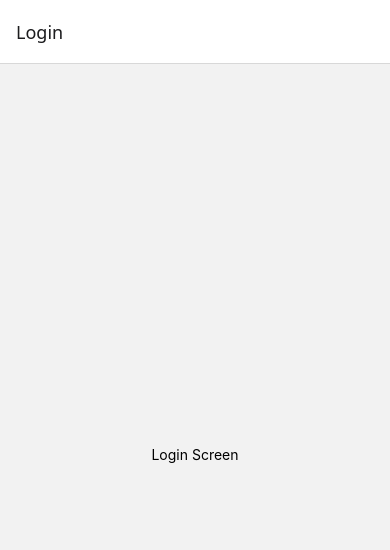
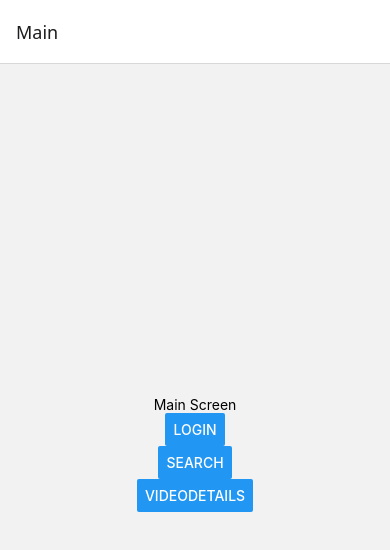
Before and after one commit to czadamm/twg-test-video-app, a React Native app: screen /Main in a window 390 px wide. Before the commit this address had no page. Shown: the top 550 px of the page. Built offline with nearby package versions, Linux system fonts and the light colour scheme.

Commit message:
TVA-5 | created empty necessary screens: Login, Main, Search, VideoDetails, Settings

```diff
--- a/App.tsx
+++ b/App.tsx
@@ -1,12 +1,18 @@
 import * as React from 'react';
 import { NavigationContainer } from '@react-navigation/native';
 import { createNativeStackNavigator } from '@react-navigation/native-stack';
-import HomeScreen from "@/src/screens/Home";
 import LoginScreen from "@/src/screens/Login";
+import MainScreen from "@/src/screens/Main";
+import SearchScreen from "@/src/screens/Search";
+import VideoDetailsScreen from "@/src/screens/VideoDetails";
+import SettingsScreen from "@/src/screens/Settings";
 
 export type RootStackParamList = {
     Login: undefined;
-    Home: undefined;
+    Main: undefined;
+    Search: undefined;
+    VideoDetails: { videoId: string };
+    Settings: undefined;
 };
 
 const Stack = createNativeStackNavigator<RootStackParamList>();
@@ -15,8 +21,11 @@ export default function App() {
     return (
         <NavigationContainer>
             <Stack.Navigator>
+                <Stack.Screen name="Main" component={MainScreen} />
                 <Stack.Screen name="Login" component={LoginScreen} />
-                <Stack.Screen name="Home" component={HomeScreen} />
+                <Stack.Screen name="Search" component={SearchScreen} />
+                <Stack.Screen name="VideoDetails" component={VideoDetailsScreen} />
+                <Stack.Screen name="Settings" component={SettingsScreen} />
             </Stack.Navigator>
         </NavigationContainer>
     );
--- /dev/null
+++ b/src/screens/Main.tsx
@@ -0,0 +1,17 @@
+import {Button, Text, View} from "react-native";
+import * as React from "react";
+import {NativeStackScreenProps} from "@react-navigation/native-stack";
+import {RootStackParamList} from "@/App";
+
+type Props = NativeStackScreenProps<RootStackParamList, 'Main'>;
+
+export default function MainScreen({ navigation }: Props) {
+    return (
+        <View style={{ flex: 1, alignItems: 'center', justifyContent: 'center' }}>
+            <Text>Main Screen</Text>
+            <Button title={'Login'} onPress={()=> navigation.navigate('Login')} />
+            <Button title={'Search'} onPress={()=> navigation.navigate('Search')} />
+            <Button title={'VideoDetails'} onPress={()=> navigation.navigate('VideoDetails', {videoId: '001'})} />
+        </View>
+    );
+}
--- a/src/screens/Home.tsx
+++ b/src/screens/Search.tsx
@@ -3,12 +3,12 @@ import * as React from "react";
 import {NativeStackScreenProps} from "@react-navigation/native-stack";
 import {RootStackParamList} from "@/App";
 
-type Props = NativeStackScreenProps<RootStackParamList, 'Home'>;
+type Props = NativeStackScreenProps<RootStackParamList, 'Search'>;
 
-export default function HomeScreen({ navigation }: Props) {
+export default function SearchScreen({ navigation }: Props) {
     return (
         <View style={{ flex: 1, alignItems: 'center', justifyContent: 'center' }}>
-            <Text>Home Screen</Text>
+            <Text>Search Screen</Text>
         </View>
     );
 }
--- /dev/null
+++ b/src/screens/Settings.tsx
@@ -0,0 +1,14 @@
+import {Text, View} from "react-native";
+import * as React from "react";
+import {NativeStackScreenProps} from "@react-navigation/native-stack";
+import {RootStackParamList} from "@/App";
+
+type Props = NativeStackScreenProps<RootStackParamList, 'Settings'>;
+
+export default function SettingsScreen({ navigation }: Props) {
+    return (
+        <View style={{ flex: 1, alignItems: 'center', justifyContent: 'center' }}>
+            <Text>Settings Screen</Text>
+        </View>
+    );
+}
--- /dev/null
+++ b/src/screens/VideoDetails.tsx
@@ -0,0 +1,16 @@
+import {Text, View} from "react-native";
+import * as React from "react";
+import {NativeStackScreenProps} from "@react-navigation/native-stack";
+import {RootStackParamList} from "@/App";
+
+type Props = NativeStackScreenProps<RootStackParamList, 'VideoDetails'>;
+
+export default function VideoDetailsScreen({ route, navigation }: Props) {
+    const videoId = route.params.videoId;
+
+    return (
+        <View style={{ flex: 1, alignItems: 'center', justifyContent: 'center' }}>
+            <Text>{`Video: ${videoId}`}</Text>
+        </View>
+    );
+}
```
